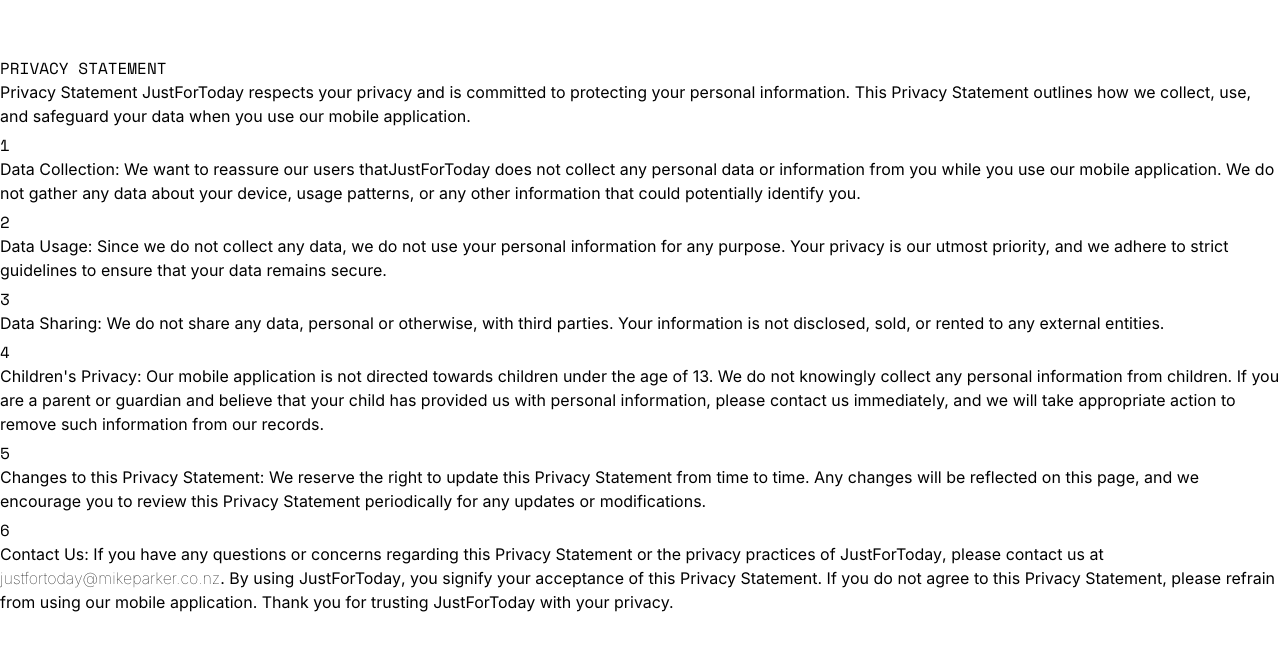
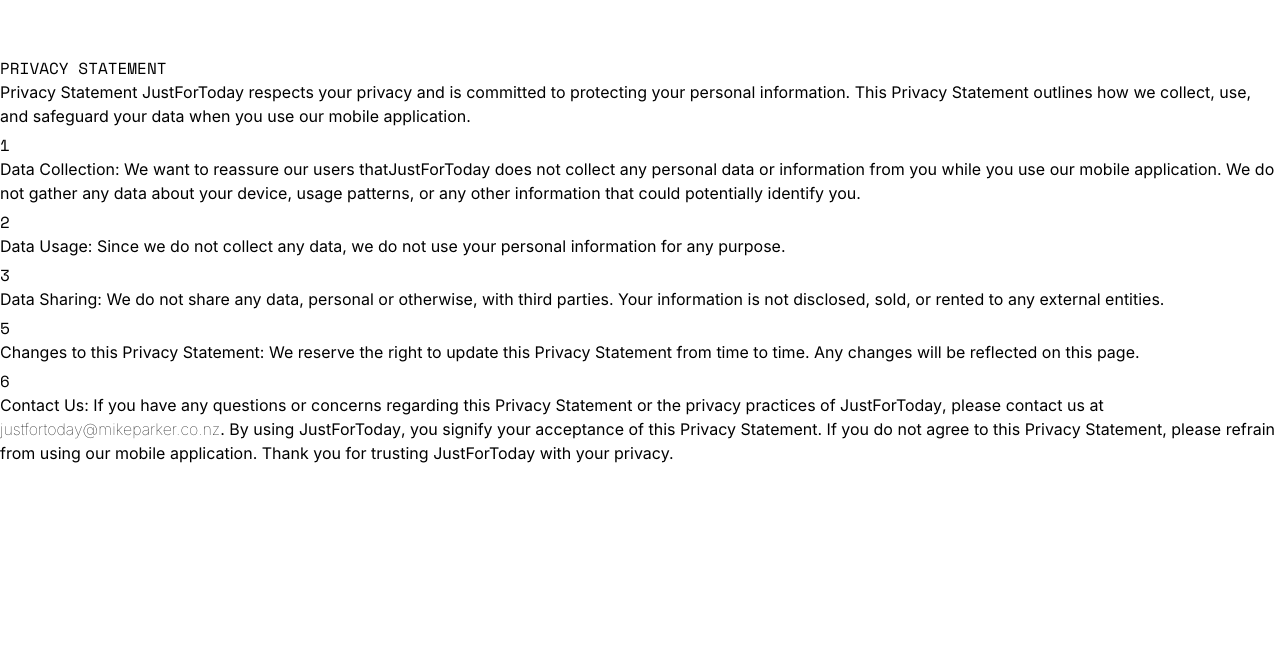
Before and after one commit to WildPastry/JustForTodayLanding, a React (Vite) app: page /privacy in a window 1280 px wide. Shown: the top 650 px of the page. Built offline with nearby package versions, Linux system fonts and the light colour scheme; some icons are missing.

Commit message:
Update privacy policy

```diff
--- a/src/pages/Privacy/Privacy.tsx
+++ b/src/pages/Privacy/Privacy.tsx
@@ -24,25 +24,15 @@
         potentially identify you.
         <div className={styles.divider} />
         <h3>2</h3>Data Usage: Since we do not collect any data, we do not use
-        your personal information for any purpose. Your privacy is our utmost
-        priority, and we adhere to strict guidelines to ensure that your data
-        remains secure.
+        your personal information for any purpose.
         <div className={styles.divider} />
         <h3>3</h3>Data Sharing: We do not share any data, personal or otherwise,
         with third parties. Your information is not disclosed, sold, or rented
         to any external entities.
         <div className={styles.divider} />
-        <h3>4</h3>Children's Privacy: Our mobile application is not directed
-        towards children under the age of 13. We do not knowingly collect any
-        personal information from children. If you are a parent or guardian and
-        believe that your child has provided us with personal information,
-        please contact us immediately, and we will take appropriate action to
-        remove such information from our records.
-        <div className={styles.divider} />
         <h3>5</h3>Changes to this Privacy Statement: We reserve the right to
         update this Privacy Statement from time to time. Any changes will be
-        reflected on this page, and we encourage you to review this Privacy
-        Statement periodically for any updates or modifications.
+        reflected on this page.
         <div className={styles.divider} />
         <h3>6</h3>Contact Us: If you have any questions or concerns regarding
         this Privacy Statement or the privacy practices of <b>JustForToday</b>,
```
